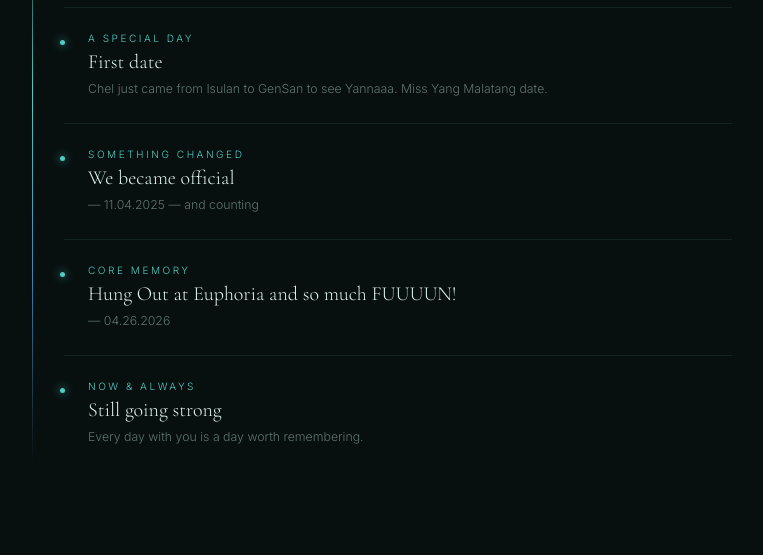
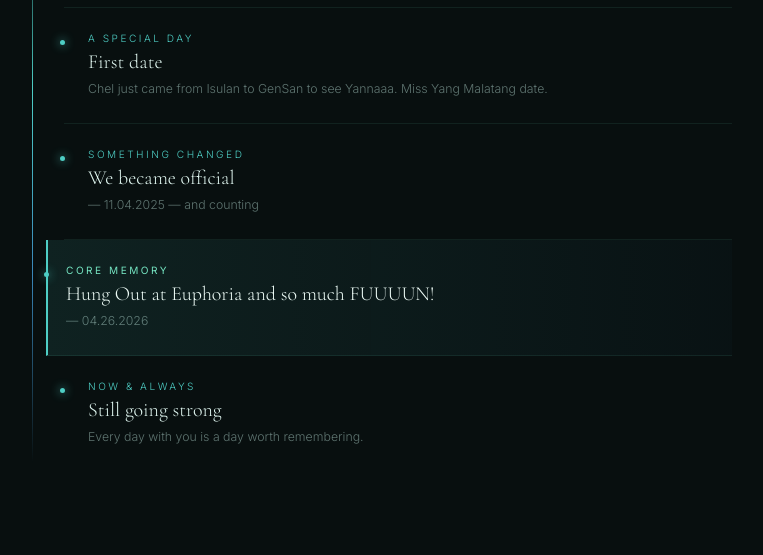
Before and after one commit to Wysi-Chel/gallery, a Flask app: page / in a window 1280 px wide. Shown: the part 2956-3511 px from the top of the page, without its empty margins (258-1021 px from the left). Run offline with Flask 3, Linux system fonts and the light colour scheme; data that the repository does not hold is empty; some libraries are stand-ins or nearby versions.

Commit message:
core memory

```diff
--- a/templates/index.html
+++ b/templates/index.html
@@ -331,6 +331,9 @@
     .timeline-item { padding: 1.5rem 0 1.5rem 1.5rem; position: relative; border-bottom: 1px solid var(--border); }
     .timeline-item:last-child { border-bottom: none; }
     .timeline-item::before { content: ''; position: absolute; left: -0.25rem; top: 2rem; width: 5px; height: 5px; border-radius: 50%; background: var(--accent); box-shadow: 0 0 10px var(--accent); }
+    .timeline-item.core-memory { background: linear-gradient(90deg, rgba(78,205,196,0.10), rgba(58,134,184,0.03)); border-left: 2px solid var(--accent); padding-left: 1.1rem; margin-left: -1.1rem; }
+    .timeline-item.core-memory .timeline-date { color: var(--accent-3); font-weight: 400; }
+    .timeline-item.core-memory .timeline-event { color: #eefcf7; }
     .timeline-date { font-size: 0.63rem; letter-spacing: 0.25em; color: var(--accent); text-transform: uppercase; margin-bottom: 0.4rem; }
     .timeline-event { font-family: 'Cormorant Garamond', serif; font-size: 1.25rem; font-weight: 300; color: var(--text-primary); }
     .timeline-note { margin-top: 0.3rem; font-size: 0.77rem; color: var(--text-muted); line-height: 1.6; }
@@ -598,7 +601,7 @@
         <p class="timeline-event">We became official</p>
         <p class="timeline-note"> — 11.04.2025 — and counting</p>
       </div>
-      <div class="timeline-item">
+      <div class="timeline-item core-memory">
         <p class="timeline-date">Core Memory</p>
         <p class="timeline-event">Hung Out at Euphoria and so much FUUUUN!</p>
         <p class="timeline-note"> — 04.26.2026</p>
```
